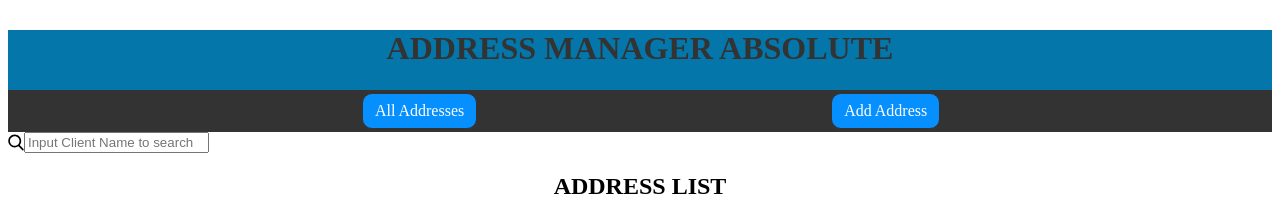
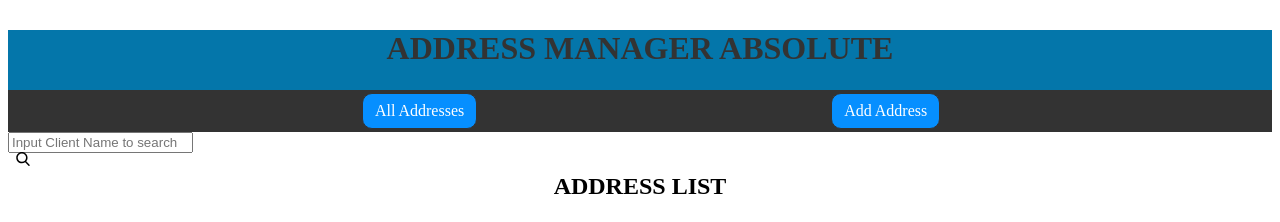
Before and after one commit to PascalOdudigbo/Address-Manager-App, a React (Create React App) app: page / in a window 1280 px wide. Shown: the top 222 px of the page. Built offline with nearby package versions, Linux system fonts and the light colour scheme; data requests are answered from the project's data file.

Commit message:
styled the search icon of the search component

```diff
--- a/src/index.css
+++ b/src/index.css
@@ -45,3 +45,10 @@
   display: flex;
   min-width: 100px;
 }
+
+.search-icon {
+  position: absolute;
+  top: 20px;
+  left: 8px;
+  width: 14px;
+}
```
